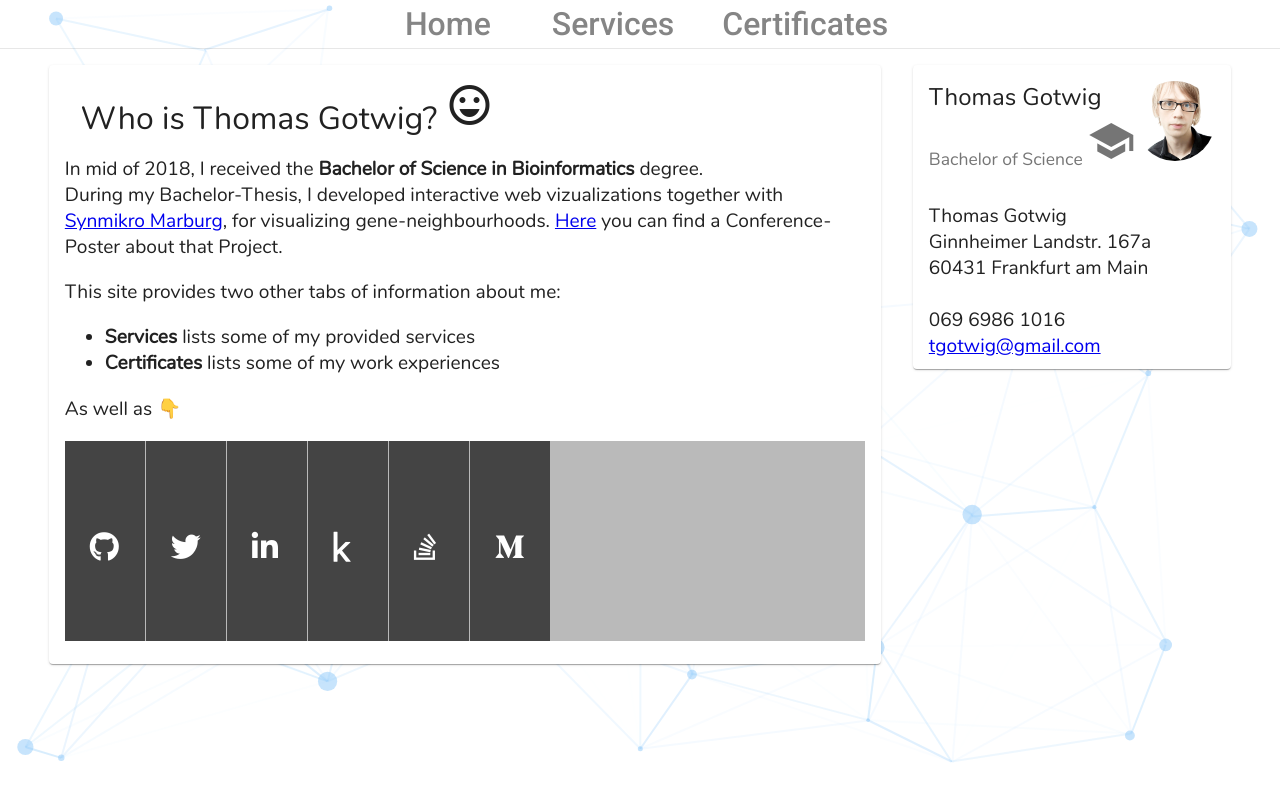
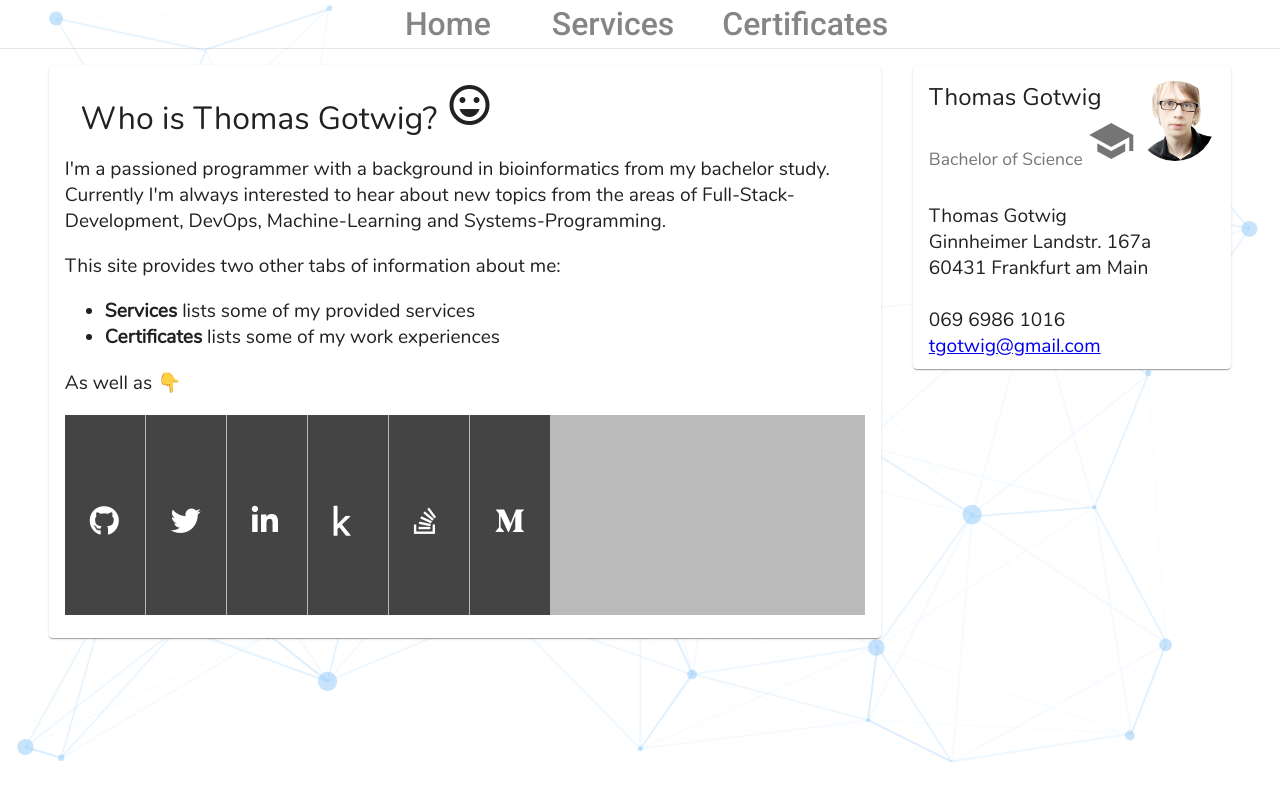
Before and after one commit to tgotwig/tgotwig, an Angular app: page /home in a window 1280 px wide. Built offline with nearby package versions, Linux system fonts and the light colour scheme.

Commit message:
Rewrite content on main tab ✍️

```diff
--- a/src/app/components/home/home.component.html
+++ b/src/app/components/home/home.component.html
@@ -5,16 +5,9 @@
     </mat-card-title>
   </mat-card-header>
   <mat-card-content>
-    <p id="block1">
-      In mid of 2018, I received the
-      <b>Bachelor of Science in Bioinformatics</b> degree. <br />
-
-      During my Bachelor-Thesis, I developed interactive web vizualizations together with
-      <a href="https://synmikro.com/">Synmikro Marburg</a>,
-      for visualizing gene-neighbourhoods.
-      <a href="assets/pdf/conference-synmikro.pdf" target="_blank">Here</a> you
-      can
-      find a Conference-Poster about that Project.
+    <p>I'm a passioned programmer with a background in bioinformatics from my bachelor study. Currently I'm always
+      interested to hear about new topics from the areas of Full-Stack-Development, DevOps, Machine-Learning and
+      Systems-Programming.
     </p>
 
     <div id="block2">
```
